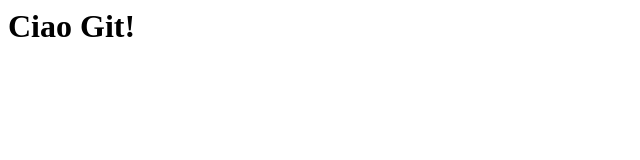
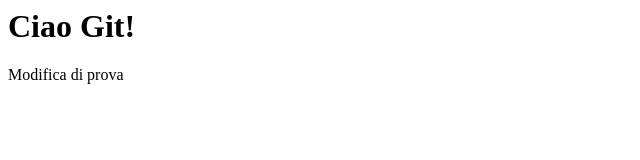
Before and after one commit to 1livia1/game-design, a plain HTML site: page index.html in a window 1280 px wide. Shown: the whole page, without its empty margins (0-640 px from the left). Drawn offline with Linux system fonts and the light colour scheme.

Commit message:
Aggiornamento index.html

```diff
--- a/index.html
+++ b/index.html
@@ -1 +1,2 @@
 <h1>Ciao Git!</h1>
+<p>Modifica di prova</p>
```
